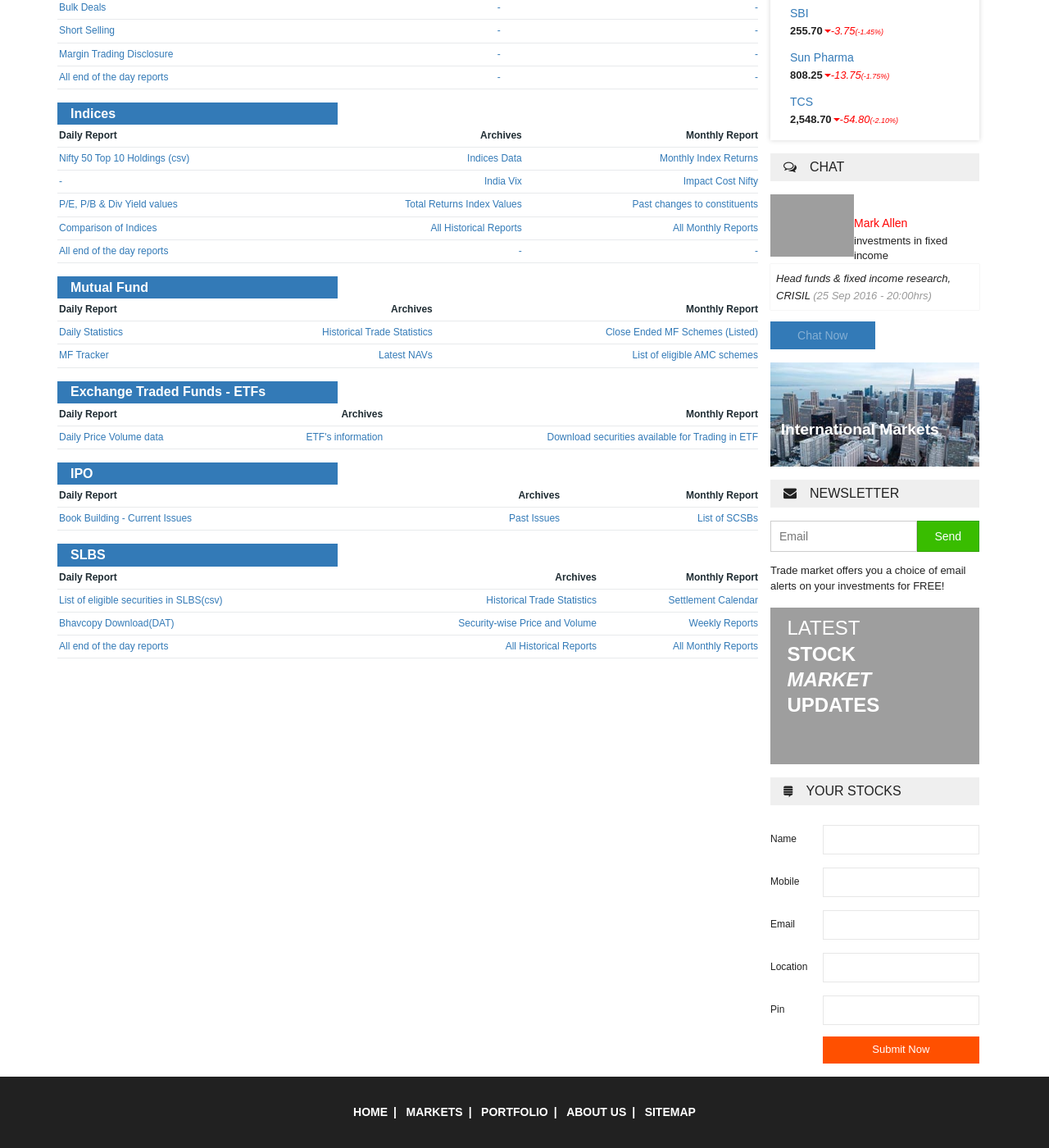
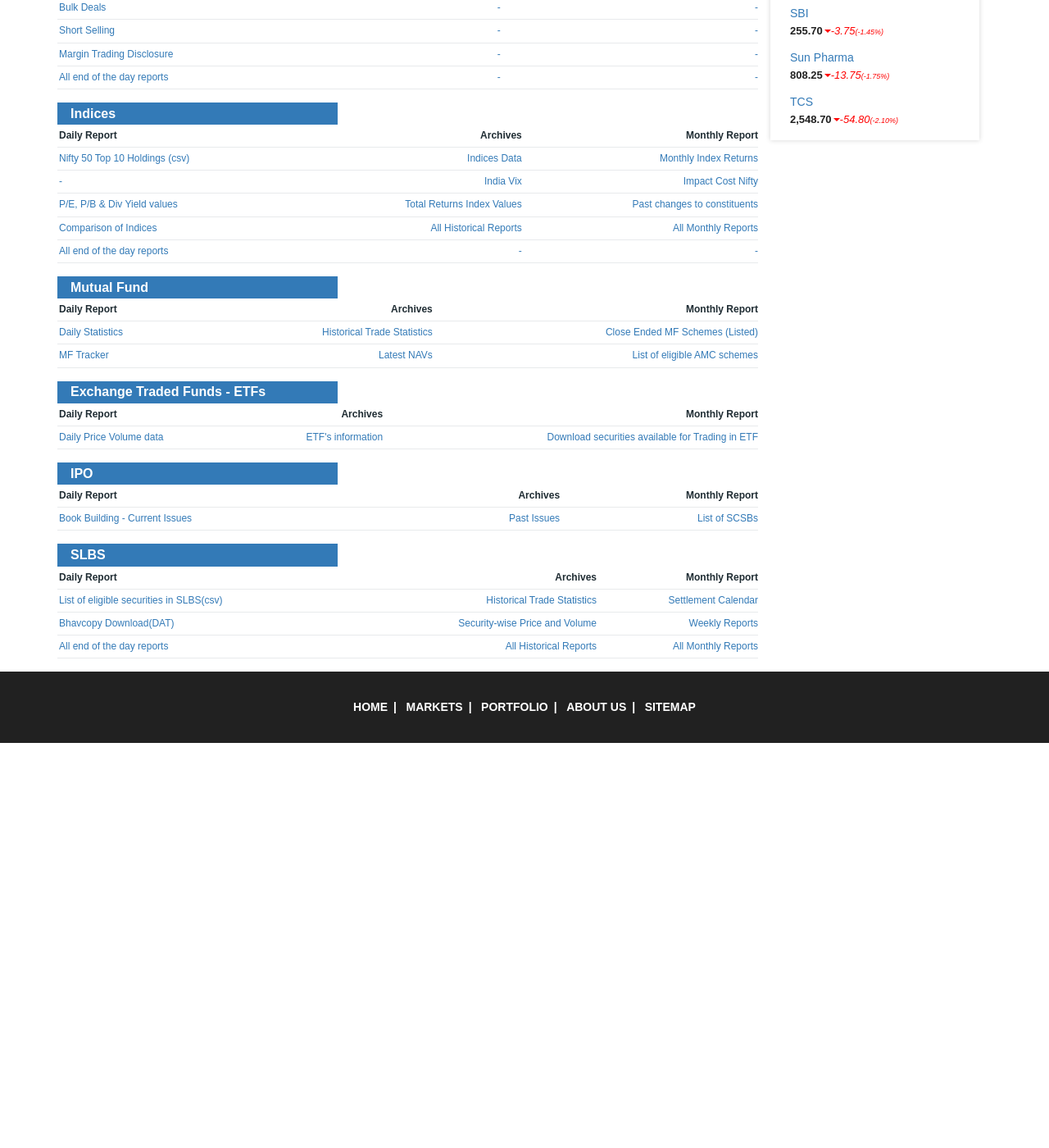
Before and after one commit to ShreyanshLodha/ProjectX, a Django app: template Project/templates/products.html in a window 1280 px wide. Shown: the part 716-2116 px from the top of the page at 82% size. After the commit the page ends 1622 px from the top, so only its background shows below. Run offline with Django 3.2, Linux system fonts and the light colour scheme; the template is opened without the code that fills it, so the values that code supplies are empty; some web fonts are replaced; grey boxes are pictures that could not be loaded.

Commit message:
index.html removed form and unnecessary div and products.html removed form and unnecessary div

```diff
--- a/Project/templates/products.html
+++ b/Project/templates/products.html
@@ -1118,65 +1118,7 @@ Smartphone Compatible web template, free webdesigns for Nokia, Samsung, LG, Sony
 							</div>
 						</div>
 					</div>
-					<div class="agileinfo_chat">
-						<h3><i class="fa fa-comments-o" aria-hidden="true"></i>Chat</h3>
-						<div class="agileinfo_chat_left">
-							<img src="images/17.jpg" alt=" " class="img-responsive" />
-						</div>
-						<div class="agileinfo_chat_right">
-							<h4>Mark Allen</h4>
-							<p>investments in fixed income</p>
-						</div>
-						<div class="clearfix"> </div>
-						<h5><i>Head funds & fixed income research, CRISIL <span>(25 Sep 2016 - 20:00hrs)</span></i></h5>
-						<a href="single.html"><span class="blink_me">Chat Now</span></a>
-					</div>
-					<div class="wthree_international">
-						<img src="images/18.jpg" alt=" " class="img-responsive" />
-						<div class="wthree_international_pos">
-							<p>international markets</p>
-						</div>
-					</div>
-					<div class="w3layouts_newsletter">
-						<h3><i class="fa fa-envelope" aria-hidden="true"></i>Newsletter</h3>
-						<form action="#" method="post">
-							<input class="email" name="Email" type="email" placeholder="Email" required="">
-							<input type="submit" value="Send">
-						</form>
-						<p>Trade market offers you a choice of email alerts on your investments for FREE!</p>
-					</div>
-					<div class="w3_latest_stock">
-						<img src="images/19.jpg" alt=" " class="img-responsive" />
-						<div class="w3_latest_stock_pos">
-							<h3>latest <span>stock <i>market</i> updates</span></h3>
-						</div>
-					</div>
-					<div class="w3l_your_stocks">
-						<h3><i class="fa fa-stack-exchange" aria-hidden="true"></i>Your Stocks</h3>
-						<form action="#" method="post">
-							<span>
-								<label>Name</label>
-								<input type="text" name="Name" placeholder=" " required="">
-							</span>
-							<span>
-								<label>Mobile</label>
-								<input type="text" name="Mobile" placeholder=" " required="">
-							</span>
-							<span>
-								<label>Email</label>
-								<input type="email" name="Email" placeholder=" " required="">
-							</span>
-							<span>
-								<label>Location</label>
-								<input type="text" name="Location" placeholder=" " required="">
-							</span>
-							<span>
-								<label>Pin</label>
-								<input type="text" name="Pin" placeholder=" " required="">
-							</span>
-							<input type="submit" value="Submit Now">
-						</form>
-					</div>
+
 				</div>
 				<div class="clearfix"> </div>
 			</div>
```
Also changed, not shown: Project/templates/index.html (line endings or trailing spaces).
